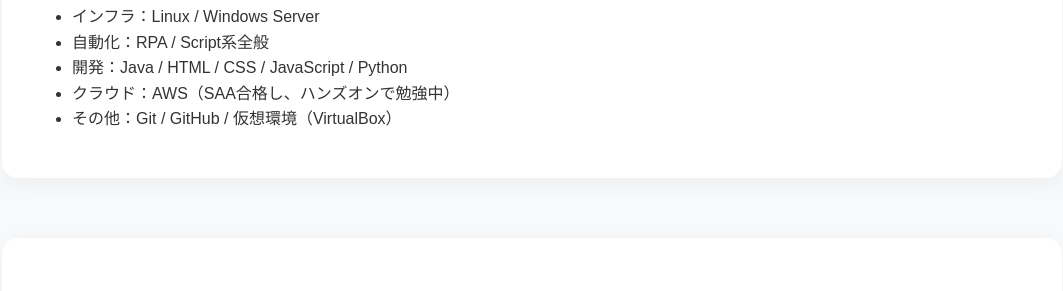
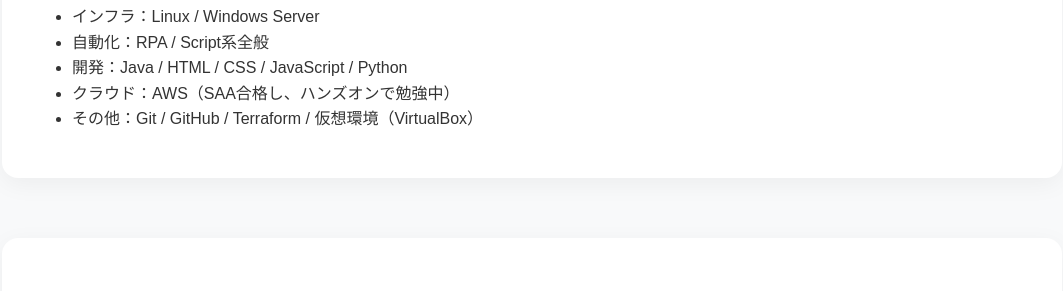
Before and after one commit to cloudrobo48/aws-cloud, a Jekyll site: the page docs/about.html, which Jekyll copies as it is, in a window 1280 px wide and 900 px high, scrolled down 983 px. Shown: the part 150-441 px from the top of the window, without its empty margins (108-1171 px from the left). Built offline with Jekyll 4.4.1, drawn with Linux system fonts in a browser that asks for light colours.

Commit message:
udpaate about

```diff
--- a/docs/about.html
+++ b/docs/about.html
@@ -58,7 +58,7 @@
         <li>自動化：RPA / Script系全般</li>
         <li>開発：Java / HTML / CSS / JavaScript / Python</li>
         <li>クラウド：AWS（SAA合格し、ハンズオンで勉強中）</li>
-        <li>その他：Git / GitHub / 仮想環境（VirtualBox）</li>
+        <li>その他：Git / GitHub / Terraform / 仮想環境（VirtualBox）</li>
       </ul>
     </section>
 
```
